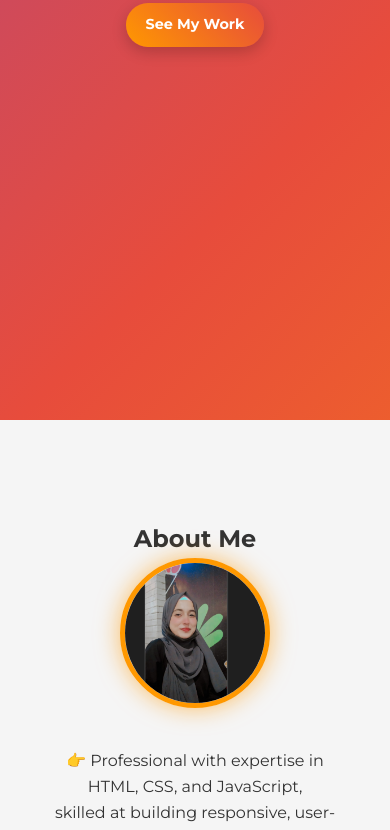
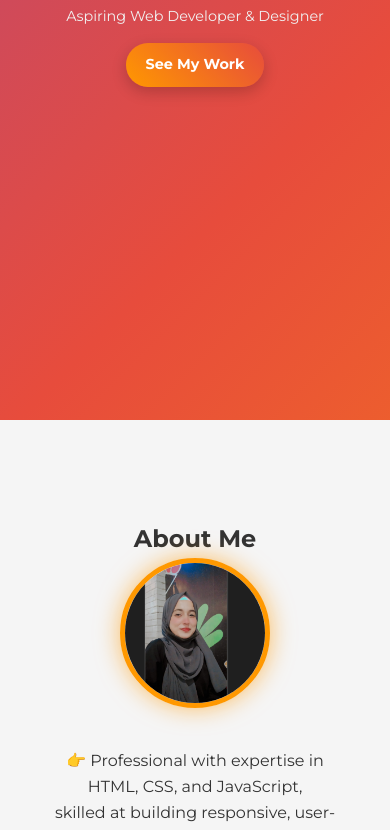
Before and after one commit to SamanShahab/samanshahab.github.io, a plain HTML site: page index.html in a window 390 px wide. Shown: the part 424-1254 px from the top of the page. Drawn offline with nearby package versions, Linux system fonts and the light colour scheme.

Commit message:
Update style.css

```diff
--- a/style.css
+++ b/style.css
@@ -501,6 +501,10 @@ header nav.scrolled .toggle-btn {
     font-size: 1rem;
   }
 
+  .hero {
+    padding: 100px 20px 60px; /* extra top & bottom padding */
+  }
+
   .btn {
     padding: 10px 20px;
     font-size: 0.9rem;
```
